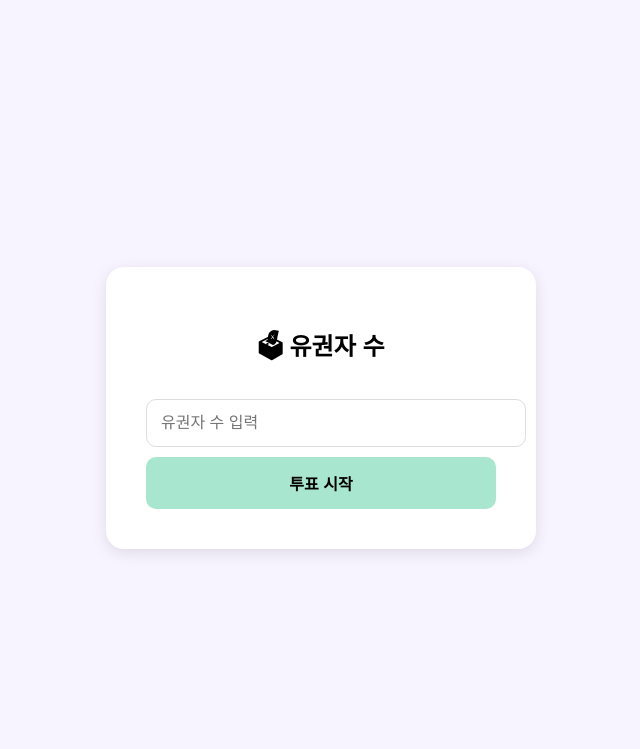
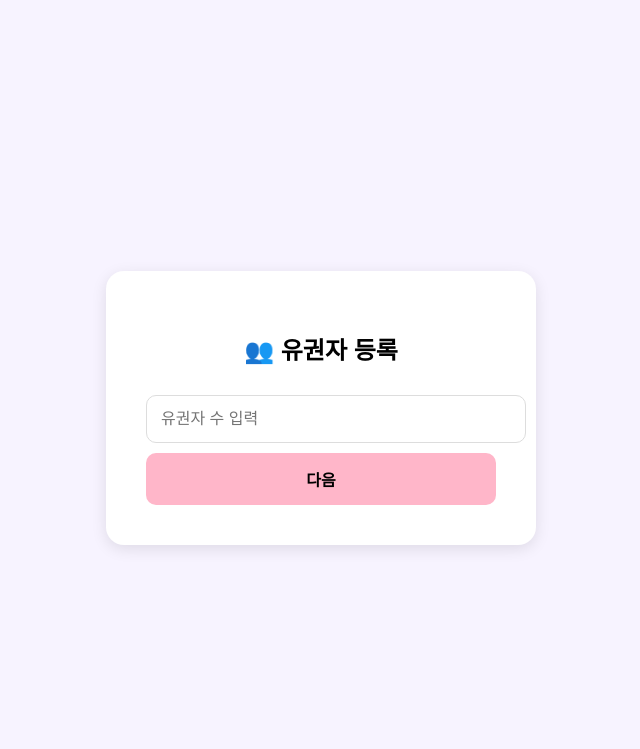
Before and after one commit to hsh2642-del/vote.app, a Flask app: template templates/voters.html in a window 1280 px wide. Shown: the top 749 px of the page, without its empty margins (319-959 px from the left). Run offline with Flask 3, Linux system fonts and the light colour scheme; the template is opened without the code that fills it, so the values that code supplies are empty.

Commit message:
voters.html

```diff
--- a/templates/voters.html
+++ b/templates/voters.html
@@ -29,22 +29,24 @@
             font-size: 16px;
         }
         button {
-            background: #A8E6CF;
+            background: #FFB6C9;
             border: none;
             cursor: pointer;
             font-weight: bold;
         }
-        button:hover { opacity: 0.85; }
+        button:hover {
+            opacity: 0.85;
+        }
     </style>
 </head>
 <body>
 
 <div class="box">
-    <h2>🗳 유권자 수</h2>
+    <h2>👥 유권자 등록</h2>
 
     <form action="/voters" method="POST">
         <input type="number" name="voters" placeholder="유권자 수 입력" required>
-        <button type="submit">투표 시작</button>
+        <button type="submit">다음</button>
     </form>
 </div>
 
```
